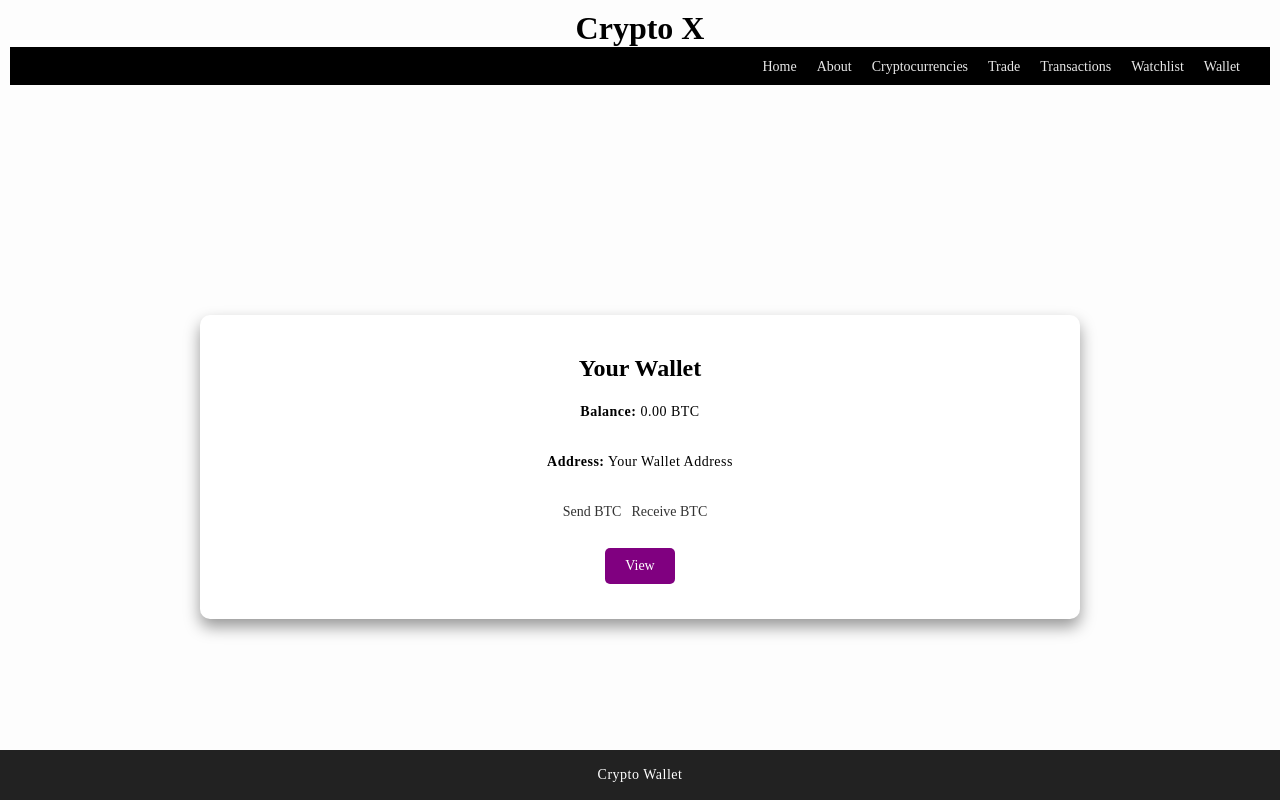
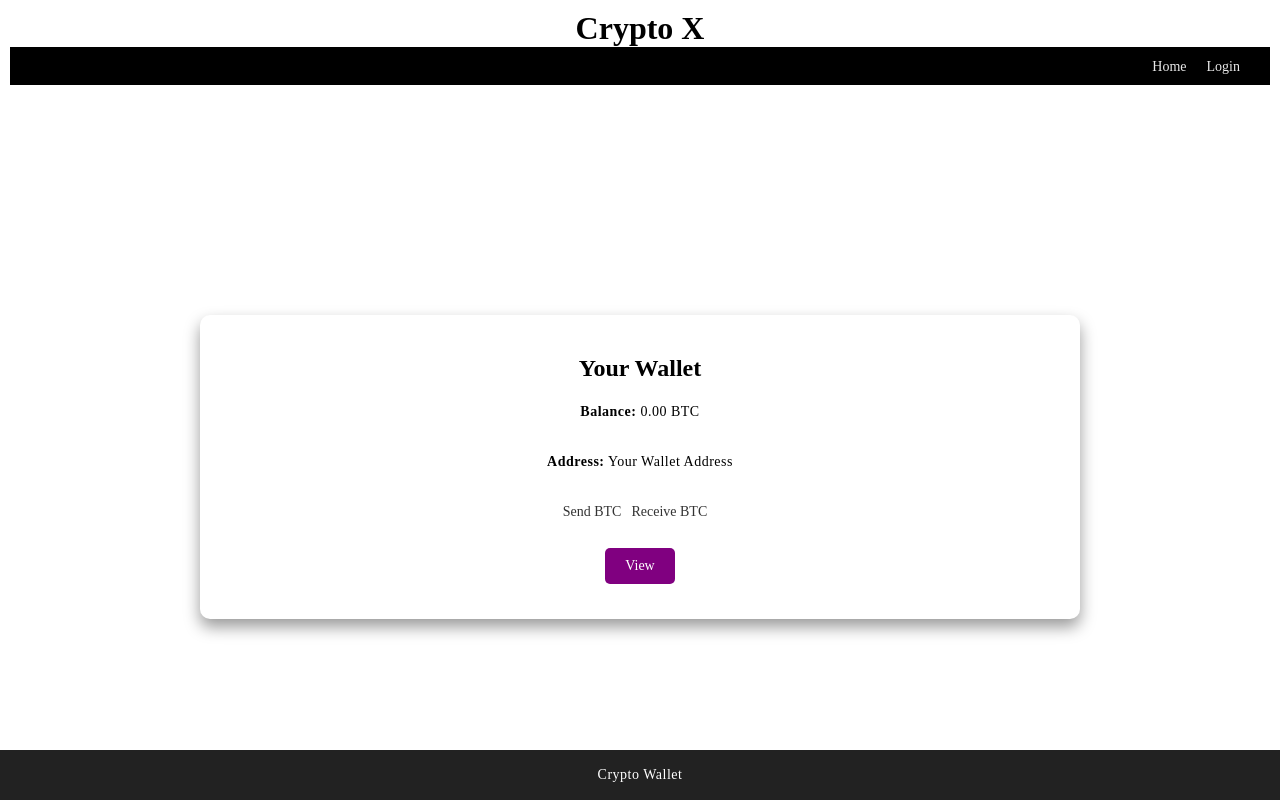
Before and after one commit to kevin-j-h/CRYPTO-WALLET, a React (Vite) app in the folder WEBSITE/CWMS/: page /website in a window 1280 px wide. Shown: the top 800 px of the page. Built offline with nearby package versions, Linux system fonts and the light colour scheme.

Commit message:
new changes

```diff
--- a/WEBSITE/CWMS/src/App.jsx
+++ b/WEBSITE/CWMS/src/App.jsx
@@ -28,9 +28,7 @@ const App = () => {
         <Route path="/" element={<Landing />}/>
         <Route path="/website" element={<Website />}/>
         <Route path="/login" element={<Login />}/>
-        {/* <Route path="/signup" element={<Signup />}/> */}
         <Route path="/dashboard" element={<Dashboard />}/>
-        {/* <Route path="/dash" element={<Dash />}/> */}
         <Route path='/transactions' element={<Transactions />} />
         <Route path='/watchlist' element={<Watchlist />} />
         <Route path='/wallet' element={<Wallet />} />
@@ -41,7 +39,8 @@ const App = () => {
         <Route path="/live" element={<LiveCoinWatchWidget />} />
         <Route path="/searchcrypto" element={<SearchCrypto />} />
         <Route path="/watchlist/addWatchlist" element={<AddWatchlist />} />
-
+        {/* <Route path="/signup" element={<Signup />}/> */}
+        {/* <Route path="/dash" element={<Dash />}/> */}
       </Routes>
 
     </BrowserRouter>
--- a/WEBSITE/CWMS/src/components/Navbar.jsx
+++ b/WEBSITE/CWMS/src/components/Navbar.jsx
@@ -1,19 +1,28 @@
-const Navbar = () => {
+/* eslint-disable no-unused-vars */
+import React from 'react';
+import { Link } from 'react-router-dom';
+
+const Navbar = ({ isLoggedIn, handleLogout }) => {
   return (
-    <div>
-      <nav className="navbar">
+    <nav className="navbar">
       <ul className="nav-links">
-        <li><a href="#">Home</a></li>
-        <li><a href="#">About</a></li>
-        <li><a href="#">Cryptocurrencies</a></li>
-        <li><a href="#">Trade</a></li>
-        <li><a href="#">Transactions</a></li>
-        <li><a href="#">Watchlist</a></li>
-        <li><a href="#">Wallet</a></li>
+        <li><Link to="/">Home</Link></li>
+        {isLoggedIn ? (
+          <>
+            <li><Link to="/dashboard">Dashboard</Link></li>
+            <li><Link to="/searchcrypto">Cryptocurrencies</Link></li>
+            <li><Link to="/buysell">Trade</Link></li>
+            <li><Link to="/transactions">Transactions</Link></li>
+            <li><Link to="/watchlist">Watchlist</Link></li>
+            <li><Link to="/wallet">Wallet</Link></li>
+            <li><button onClick={handleLogout}>Logout</button></li>
+          </>
+        ) : (
+          <li><Link to=" ">Login</Link></li>
+        )}
       </ul>
     </nav>
-    </div>
-  )
-}
+  );
+};
 
-export default Navbar
+export default Navbar;
--- a/WEBSITE/CWMS/src/pages/Dashboard.jsx
+++ b/WEBSITE/CWMS/src/pages/Dashboard.jsx
@@ -2,7 +2,6 @@ import { useEffect, useState } from "react";
 import { supabase } from "../config/supabaseClient";
 import { useLocation, useNavigate, Link } from "react-router-dom";
 import { v4 as uuidv4 } from 'uuid';
-
 import Navbar from "../components/Navbar";
 
 const Dashboard = () => {
@@ -74,12 +73,17 @@ const Dashboard = () => {
 
   return (
     <div>
+      <header className="header">
+        <div className="logo">
+          <h1>Crypto X</h1>
+        </div>
+      </header>
       <Navbar />
       {id ? (
         <div>
           <section className="hero">
             <div className="card">
-              <h2>Welcome MR {userData?.firstname}</h2>
+              <h2>Welcome  {userData?.firstname}</h2>
               <p>Cryptocurrency Wallet Is Active.</p>
               <p>Your wallet ID is: {wallet.walletid}</p>
             </div>
@@ -107,6 +111,7 @@ const Dashboard = () => {
           <section className="search">
             <div className="card">
               <h2>View Cryptocurrencies</h2>
+              <p></p>
               <br></br>
               <Link to="/searchcrypto" className="view-button">
                 View
@@ -146,7 +151,7 @@ const Dashboard = () => {
           </section>
 
           <footer className="footer">
-            <p>Crypto Wallet</p>
+            <p>CryptoX</p>
           </footer>
         </div>
       ) : (
--- a/WEBSITE/CWMS/src/pages/Transactions.jsx
+++ b/WEBSITE/CWMS/src/pages/Transactions.jsx
@@ -1,3 +1,4 @@
+/* eslint-disable react/no-unknown-property */
 import React, { useEffect, useState } from "react";
 import { useLocation } from "react-router-dom";
 import { supabase } from "../config/supabaseClient";
--- a/WEBSITE/CWMS/src/pages/Website.jsx
+++ b/WEBSITE/CWMS/src/pages/Website.jsx
@@ -5,6 +5,7 @@ import Navbar from '../components/Navbar';
 import { Link } from 'react-router-dom';
 // import SearchComponent from './Search';
 import Dashboard from '../pages/Dashboard'
+
 
 function Website() {
   return (
--- a/WEBSITE/CWMS/src/styles/Website.css
+++ b/WEBSITE/CWMS/src/styles/Website.css
@@ -1,5 +1,5 @@
 .website-container{
-  background-color: rgb(253, 253, 253);
+  background-color: rgb(255, 255, 255);
 }
 body {
   margin: 0;
--- a/WEBSITE/CWMS/src/styles/login.css
+++ b/WEBSITE/CWMS/src/styles/login.css
@@ -1,4 +1,4 @@
-.App {
+  .App {
   font-family: sans-serif;
   text-align: center;
   display: flex;
```
